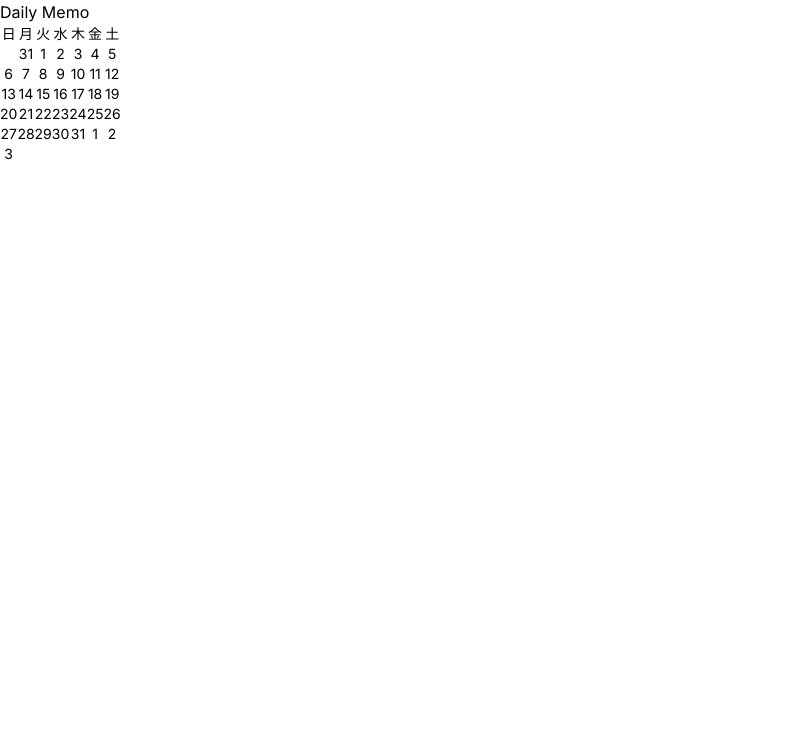
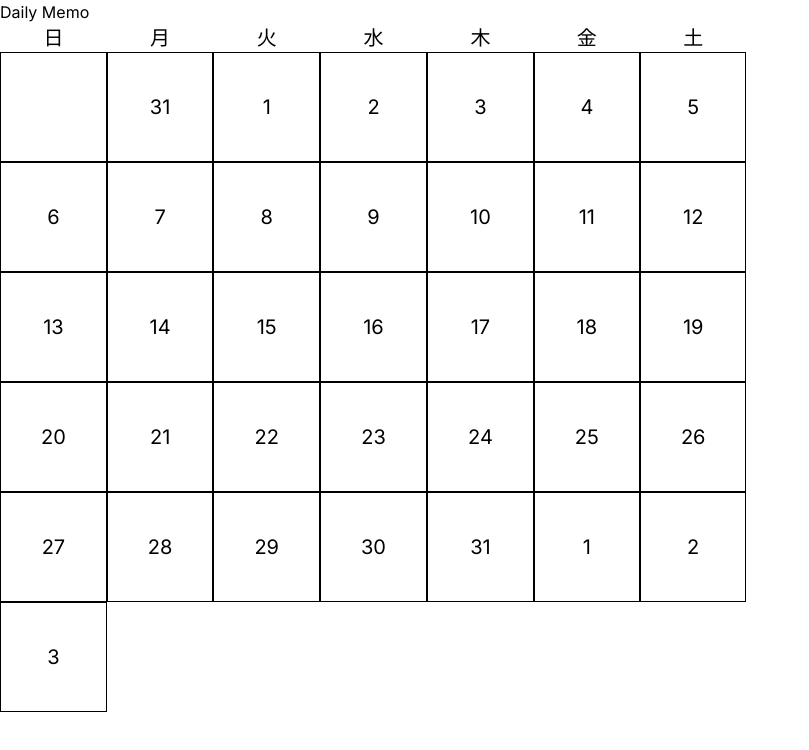
Before and after one commit to sasa-prog/DailyMemo, a Next.js app: page / in a window 1280 px wide. Shown: the top 750 px of the page, without its empty margins (0-809 px from the left). Built offline with nearby package versions, Linux system fonts and the light colour scheme.

Commit message:
add toast

```diff
--- a/app/page.tsx
+++ b/app/page.tsx
@@ -1,9 +1,11 @@
 import Calendar from "@/components/calendar/calendar";
 import MemoEditor from "@/components/editor";
+import { Toaster } from "react-hot-toast";
 
 export default function Home() {
   return (
     <>
+      <Toaster />
       <h1>Daily Memo</h1>
       <Calendar />
     </>
--- a/components/calendar/calendarCol.tsx
+++ b/components/calendar/calendarCol.tsx
@@ -67,9 +67,9 @@ export default function CalendarColumn({day}: Props) {
     const dayStr = getDayStr(day)
     return (
         <div className="flex flex-col justify-stretch">
-            <span className='text-center text-sm'>{dayStr}</span>
+            <span className='text-center text-xl'>{dayStr}</span>
             {dates.map((date) => {
-                return (<><CalendarDay key={date} day={date}/></>)
+                return (<CalendarDay key={date} day={date}/>)
             })}
         </div>
     )
--- a/components/calendar/calendarDay.tsx
+++ b/components/calendar/calendarDay.tsx
@@ -1,11 +1,17 @@
+'use client'
+import toast from "react-hot-toast";
+
 type Props = {
     day: number;
 }
 
 export default function CalendarDay({ day }: Props) {
+    const onclick = () => {
+        toast.success('予定特になし！')
+    }
     return (
-        <>
-          <span className='text-center text-sm'>{!Number.isNaN(day)?day:'\u3000'} </span>
-        </>
+            <button onClick={onclick} className='border border-solid border-black p-10 text-center text-xl' tabIndex={0}>
+                <span>{!Number.isNaN(day)?day:'\u3000'} </span>
+            </button>
     )
 }
```
